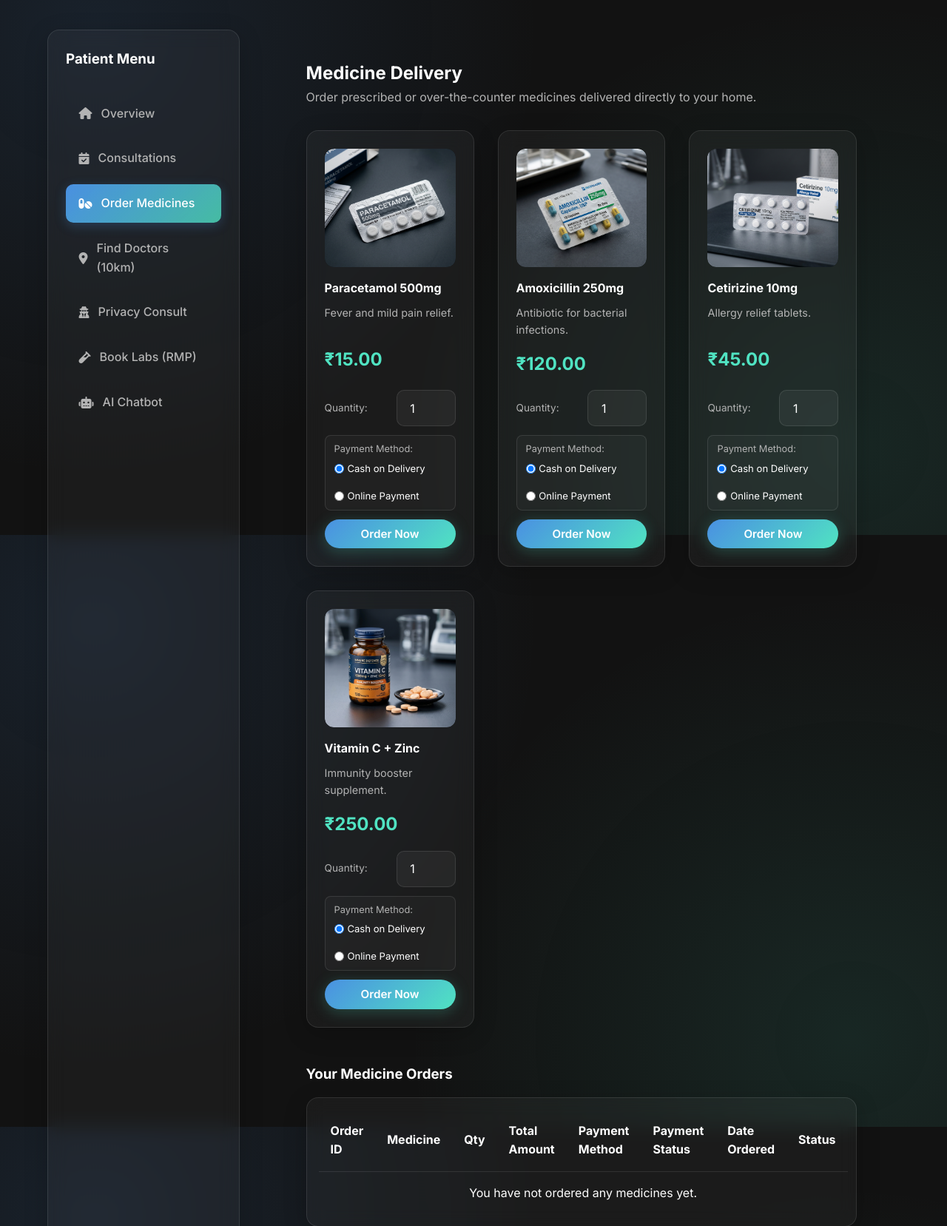
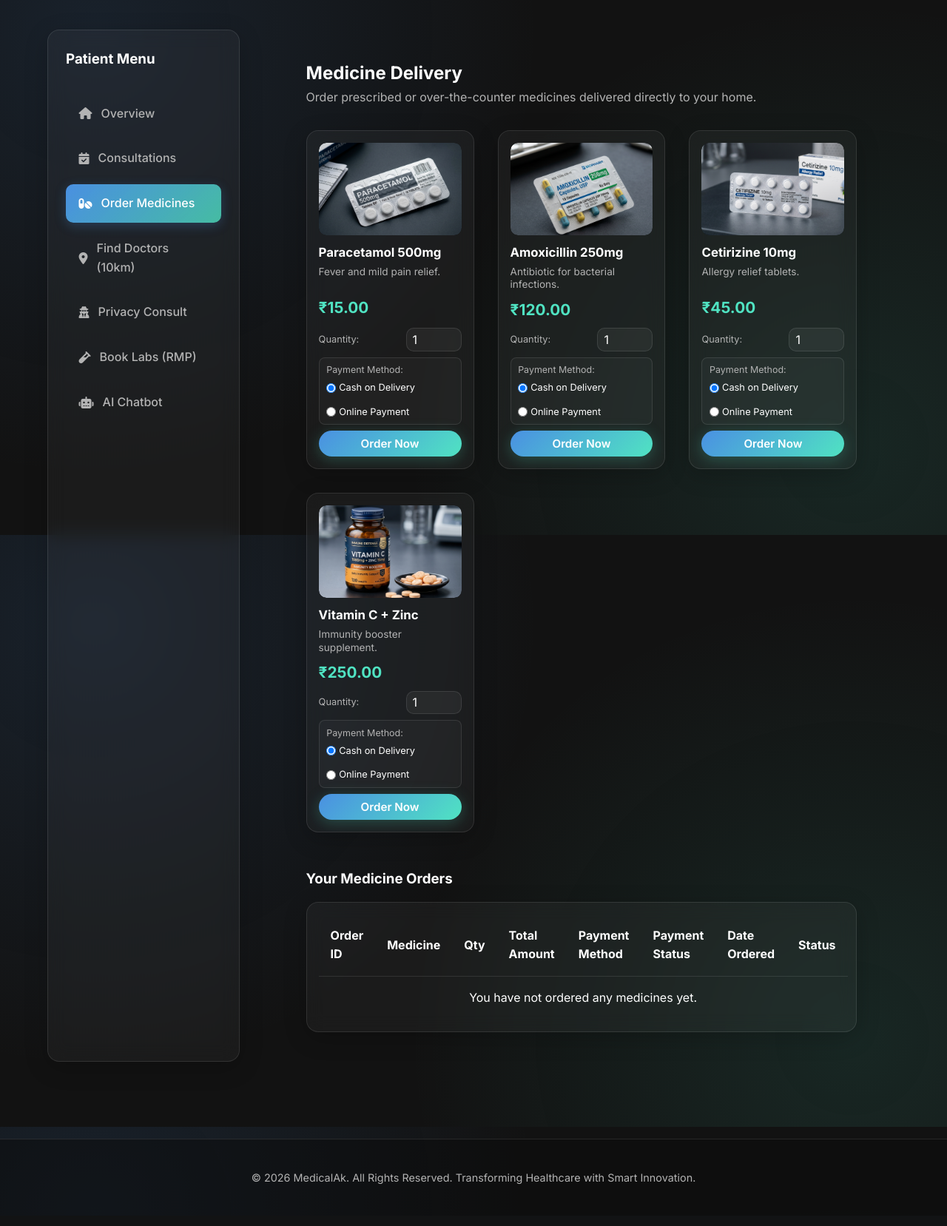
Before and after one commit to JaswanthTalari14/venkey-app, a PHP site: page /medicines.php in a window 1280 px wide. Shown: the part 77-1734 px from the top of the page at 74% size. After the commit the page ends 1677 px from the top, so only its background shows below. Run offline with PHP 8.4, Linux system fonts and the light colour scheme; a user stored in the database is signed in; data that the repository does not hold is empty; some libraries are stand-ins or nearby versions.

Commit message:
Decrease medicine card height for compact elegant layout

```diff
--- a/medicines.php
+++ b/medicines.php
@@ -149,35 +149,35 @@ $my_orders = $conn->query("
                         elseif (strpos($name_lower, 'vitamin') !== false) $img_src = 'images/medicines/vitaminc.png';
                     }
                 ?>
-                <div class="feature-card glass-panel" style="padding: 1.5rem; display: flex; flex-direction: column;">
-                    <div style="width: 100%; height: 160px; overflow: hidden; border-radius: 12px; margin-bottom: 1rem; background: rgba(0,0,0,0.2);">
-                        <img src="<?php echo htmlspecialchars($img_src); ?>" alt="<?php echo htmlspecialchars($med['name']); ?>" style="width: 100%; height: 100%; object-fit: cover; border-radius: 12px; transition: transform 0.3s ease;">
+                <div class="feature-card glass-panel" style="padding: 1rem; display: flex; flex-direction: column;">
+                    <div style="width: 100%; height: 125px; overflow: hidden; border-radius: 10px; margin-bottom: 0.6rem; background: rgba(0,0,0,0.2);">
+                        <img src="<?php echo htmlspecialchars($img_src); ?>" alt="<?php echo htmlspecialchars($med['name']); ?>" style="width: 100%; height: 100%; object-fit: cover; border-radius: 10px; transition: transform 0.3s ease;">
                     </div>
-                    <h4 style="color: #fff; margin-bottom: 0.5rem;"><?php echo htmlspecialchars($med['name']); ?></h4>
-                    <p style="color: var(--text-secondary); font-size: 0.9rem; margin-bottom: 1rem; min-height: 40px;"><?php echo htmlspecialchars($med['description']); ?></p>
-                    <p style="font-size: 1.5rem; font-weight: bold; color: var(--secondary-color); margin-bottom: 1rem;">₹<?php echo $med['price']; ?></p>
+                    <h4 style="color: #fff; margin-bottom: 0.25rem; font-size: 1.05rem;"><?php echo htmlspecialchars($med['name']); ?></h4>
+                    <p style="color: var(--text-secondary); font-size: 0.85rem; margin-bottom: 0.5rem; min-height: 32px; line-height: 1.3;"><?php echo htmlspecialchars($med['description']); ?></p>
+                    <p style="font-size: 1.3rem; font-weight: bold; color: var(--secondary-color); margin-bottom: 0.5rem;">₹<?php echo $med['price']; ?></p>
 
-                    <form method="POST" action="" style="display: flex; flex-direction: column; gap: 0.75rem; margin-top: auto;">
+                    <form method="POST" action="" style="display: flex; flex-direction: column; gap: 0.5rem; margin-top: auto;">
                         <input type="hidden" name="medicine_id" value="<?php echo $med['id']; ?>">
 
                         <div style="display: flex; align-items: center; justify-content: space-between; gap: 0.5rem;">
-                            <label style="font-size: 0.85rem; color: var(--text-secondary);">Quantity:</label>
-                            <input type="number" name="quantity" value="1" min="1" max="10" class="form-control" style="width: 80px;" required>
+                            <label style="font-size: 0.8rem; color: var(--text-secondary);">Quantity:</label>
+                            <input type="number" name="quantity" value="1" min="1" max="10" class="form-control" style="width: 75px; padding: 0.3rem 0.5rem;" required>
                         </div>
 
-                        <div style="background: rgba(255,255,255,0.03); border: 1px solid var(--glass-border); border-radius: 8px; padding: 0.5rem 0.75rem;">
-                            <div style="font-size: 0.8rem; color: var(--text-secondary); margin-bottom: 0.3rem;">Payment Method:</div>
-                            <div style="display: flex; gap: 1rem; align-items: center; flex-wrap: wrap;">
-                                <label style="font-size: 0.82rem; color: #fff; cursor: pointer; display: flex; align-items: center; gap: 0.3rem;">
+                        <div style="background: rgba(255,255,255,0.03); border: 1px solid var(--glass-border); border-radius: 8px; padding: 0.4rem 0.6rem;">
+                            <div style="font-size: 0.78rem; color: var(--text-secondary); margin-bottom: 0.25rem;">Payment Method:</div>
+                            <div style="display: flex; gap: 0.75rem; align-items: center; flex-wrap: wrap;">
+                                <label style="font-size: 0.8rem; color: #fff; cursor: pointer; display: flex; align-items: center; gap: 0.25rem;">
                                     <input type="radio" name="payment_method" value="COD" checked> Cash on Delivery
                                 </label>
-                                <label style="font-size: 0.82rem; color: #fff; cursor: pointer; display: flex; align-items: center; gap: 0.3rem;">
+                                <label style="font-size: 0.8rem; color: #fff; cursor: pointer; display: flex; align-items: center; gap: 0.25rem;">
                                     <input type="radio" name="payment_method" value="Online Payment"> Online Payment
                                 </label>
                             </div>
                         </div>
 
-                        <button type="submit" name="order" class="btn btn-primary" style="width: 100%;">Order Now</button>
+                        <button type="submit" name="order" class="btn btn-primary" style="width: 100%; padding: 0.5rem 1rem;">Order Now</button>
                     </form>
                 </div>
             <?php endwhile; ?>
```
